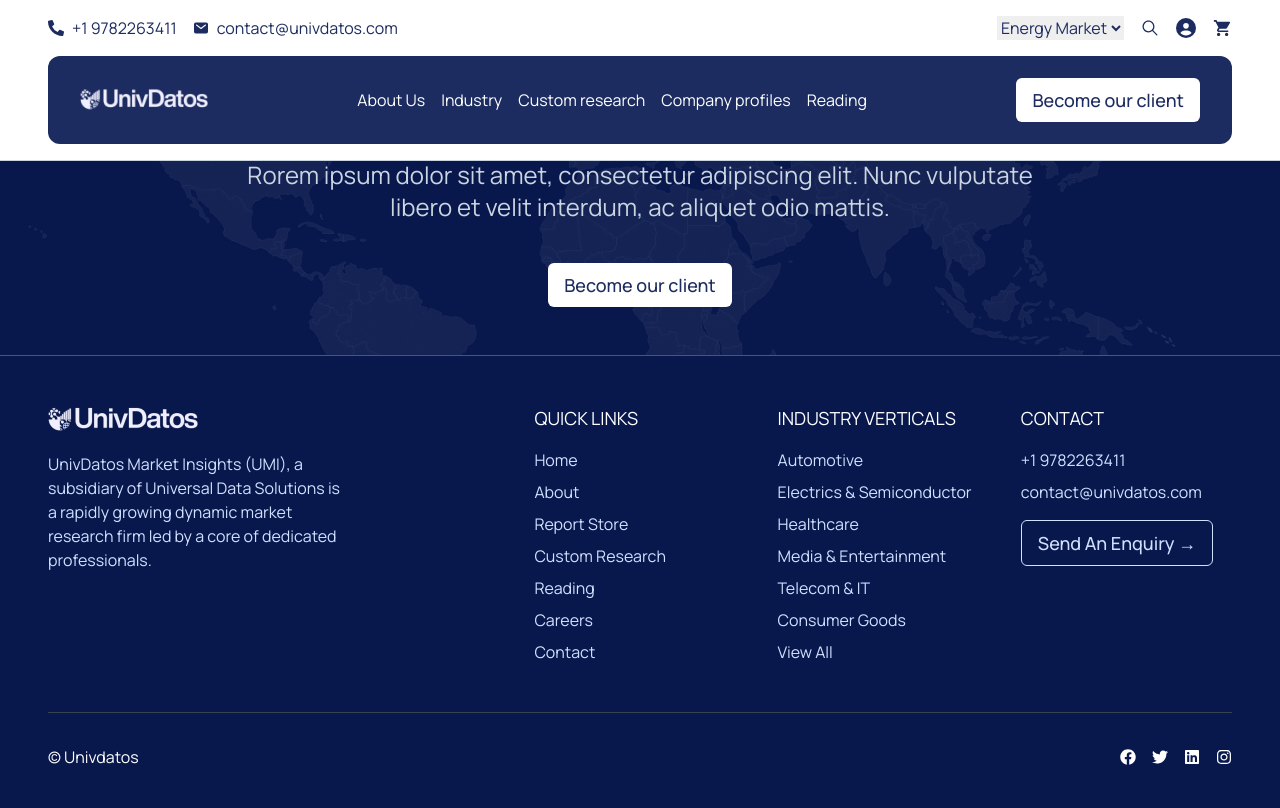
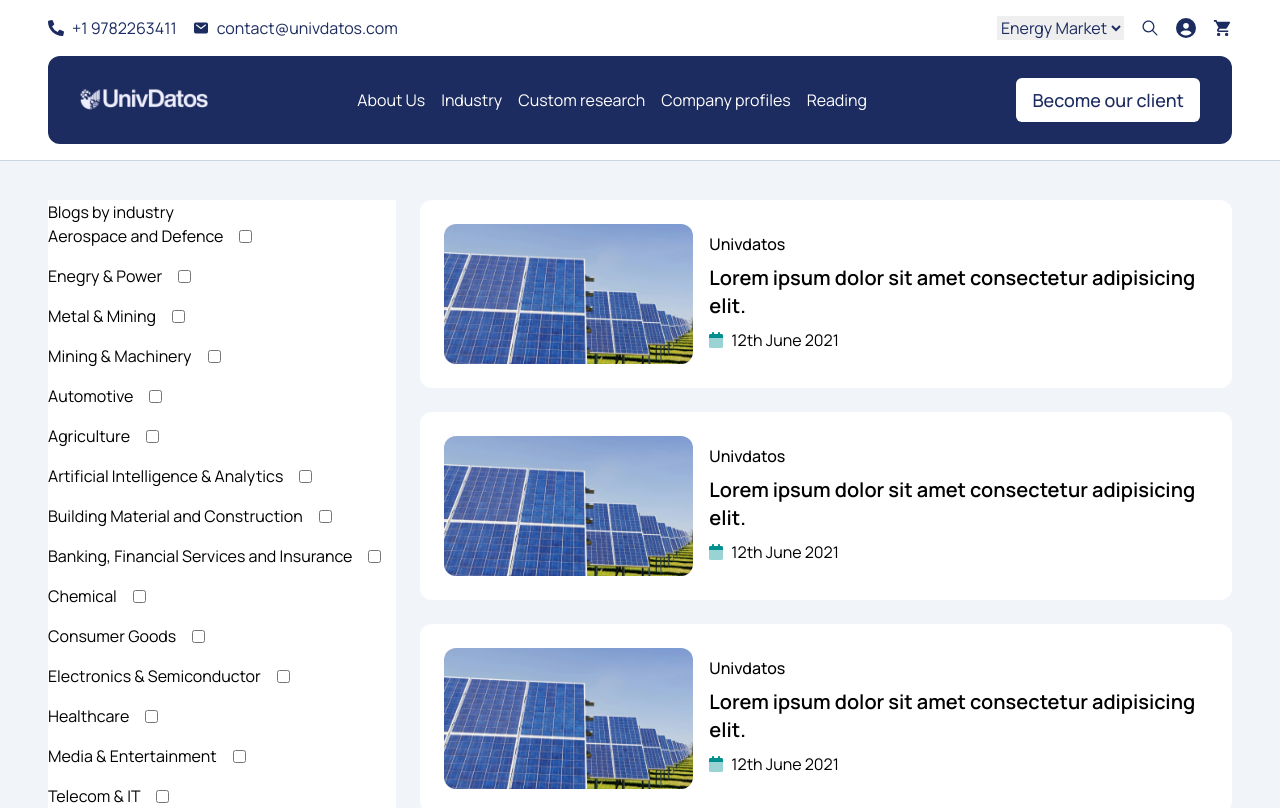
Before and after one commit to Anuragtech02/uds-vps, a Next.js app: page /blogs in a window 1280 px wide. Shown: the top 808 px of the page. Built offline with nearby package versions, Linux system fonts and the light colour scheme.

Commit message:
init blog page

```diff
--- a/src/app/blogs/page.tsx
+++ b/src/app/blogs/page.tsx
@@ -1,5 +1,23 @@
-const page = () => {
-   return <div>page</div>;
+import BlogFilters from '@/components/Blog/BlogFilters';
+import BlogItem from '@/components/Blog/BlogItem';
+
+const Blog = () => {
+   return (
+      <div className='container pt-40'>
+         <div className='my-10 flex gap-6'>
+            <BlogFilters />
+            <div className='flex-[0.7] space-y-6'>
+               {Array.from({ length: 10 }).map((_, i) => (
+                  <BlogItem
+                     key={i}
+                     title='Lorem ipsum dolor sit amet consectetur adipisicing elit.'
+                     date='12th June 2021'
+                  />
+               ))}
+            </div>
+         </div>
+      </div>
+   );
 };
 
-export default page;
+export default Blog;
--- /dev/null
+++ b/src/components/Blog/BlogFilters.tsx
@@ -0,0 +1,21 @@
+import industries from '@/utils/industries.json';
+
+const BlogFilters = () => {
+   return (
+      <div className='flex-[0.3] bg-white'>
+         <h4>Blogs by industry</h4>
+         <div className='space-y-4'>
+            {industries.map((industry) => (
+               <div className='flex items-center gap-4' key={industry}>
+                  <label key={industry} className='block'>
+                     {industry}
+                  </label>
+                  <input type='checkbox' />
+               </div>
+            ))}
+         </div>
+      </div>
+   );
+};
+
+export default BlogFilters;
--- /dev/null
+++ b/src/components/Blog/BlogItem.tsx
@@ -0,0 +1,38 @@
+import Image from 'next/image';
+import newPlaceHolder from '@/assets/img/newPlaceholder.jpg';
+import { CalendarSvg } from '../commons/Icons';
+import { FC } from 'react';
+
+interface BlogItemProps {
+   title: string;
+   date: string;
+}
+
+const BlogItem: FC<BlogItemProps> = ({ title, date }) => {
+   return (
+      <div className='flex flex-col gap-4 rounded-xl bg-white p-6 md:flex-row'>
+         <div className='relative aspect-video rounded-md md:w-1/3'>
+            <Image
+               src={newPlaceHolder}
+               alt='news'
+               fill
+               className='rounded-xl'
+            />
+         </div>
+         <div className='md:w-2/3'>
+            <div className='my-2 flex items-center'>
+               <p className='font-medium'>Univdatos</p>
+            </div>
+            <h4 className='mb-2 text-xl font-semibold'>
+               {title.length > 60 ? title.substring(0, 60) + '...' : title}
+            </h4>
+            <p className='my-2 flex items-center gap-2'>
+               <CalendarSvg />
+               {date}
+            </p>
+         </div>
+      </div>
+   );
+};
+
+export default BlogItem;
--- /dev/null
+++ b/src/utils/industries.json
@@ -0,0 +1,17 @@
+[
+   "Aerospace and Defence",
+   "Enegry & Power",
+   "Metal & Mining",
+   "Mining & Machinery",
+   "Automotive",
+   "Agriculture",
+   "Artificial Intelligence & Analytics",
+   "Building Material and Construction",
+   "Banking, Financial Services and Insurance",
+   "Chemical",
+   "Consumer Goods",
+   "Electronics & Semiconductor",
+   "Healthcare",
+   "Media & Entertainment",
+   "Telecom & IT"
+]
```
